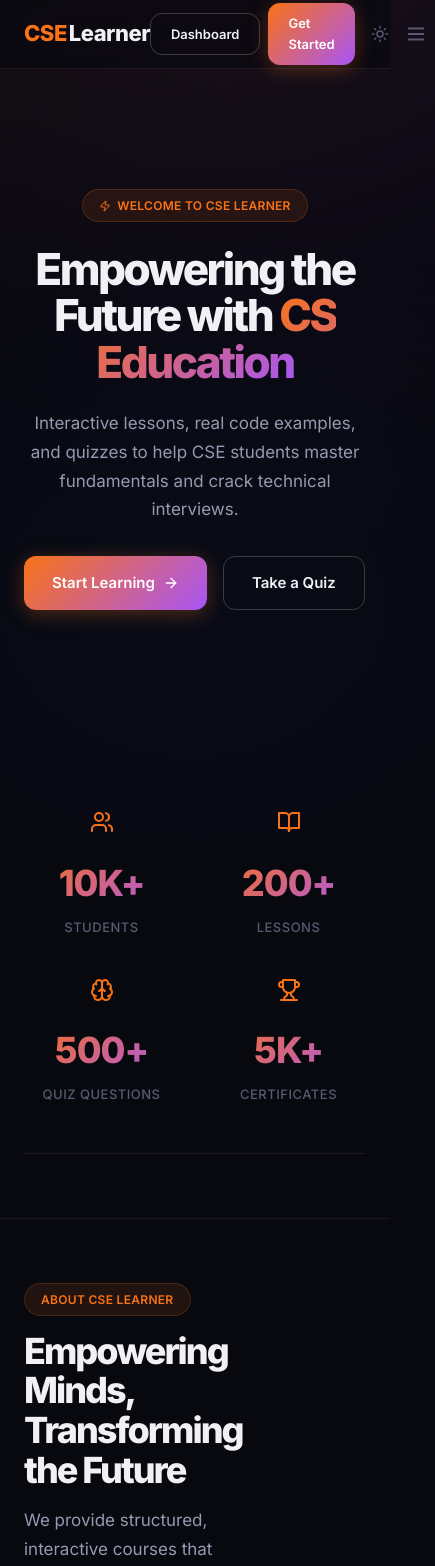
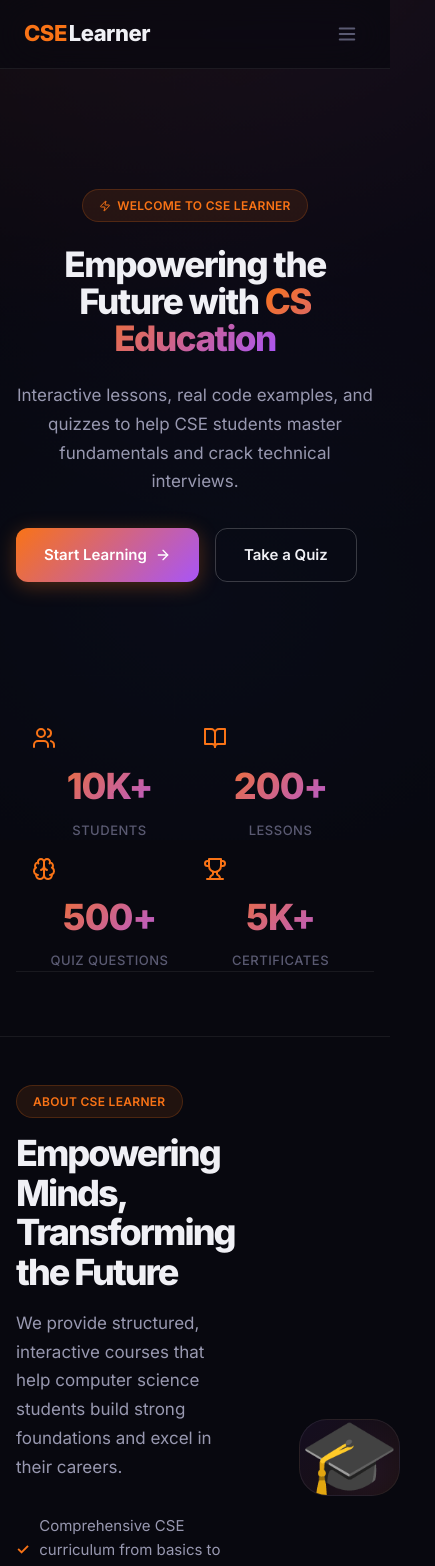
Before and after one commit to Knight-rule/cse-learner, a Next.js app: page / in a window 390 px wide. Shown: the top 1566 px of the page, 435 px wide, since content can reach past the window. Built offline with nearby package versions, Linux system fonts and the light colour scheme.

Commit message:
fix: mobile/responsive design - add 480px breakpoint, hide nav-actions on mobile, responsive about grid, viewport export, playground toolbar overflow fix

```diff
--- a/src/app/globals.css
+++ b/src/app/globals.css
@@ -1,4 +1,6 @@
-@import url('https://fonts.googleapis.com/css2?family=Inter:wght@300;400;500;600;700;800;900&display=swap');
+@tailwind base;
+@tailwind components;
+@tailwind utilities;
 
 :root {
   --bg-primary: #08080f;
@@ -833,12 +835,32 @@ img { max-width: 100%; display: block; }
     padding: 16px; gap: 4px; z-index: 999;
   }
   .nav-mobile { display: flex; }
+  .nav-actions { display: none; }
   .stats-bar { grid-template-columns: repeat(2, 1fr); gap: 32px; }
   .features-grid { grid-template-columns: 1fr; }
   .footer-grid { grid-template-columns: 1fr; gap: 32px; }
   .footer-bottom { flex-direction: column; gap: 16px; text-align: center; }
   .section { padding: 64px 0; }
   .cta-section { padding: 48px 24px; }
+  .about-grid { grid-template-columns: 1fr; }
+  .playground-toolbar { flex-wrap: wrap; gap: 8px; }
+  .playground-toolbar-spacer { display: none; }
+}
+@media (max-width: 480px) {
+  .heading-hero { font-size: clamp(32px, 9vw, 44px); letter-spacing: -1.5px; }
+  .hero-section { padding: 80px 0 40px; }
+  .container { padding: 0 16px; }
+  .section { padding: 48px 0; }
+  .stats-bar { grid-template-columns: 1fr 1fr; gap: 16px; padding: 0 16px; }
+  .stat-card { padding: 16px; }
+  .features-grid { gap: 12px; }
+  .feature-card { padding: 20px; }
+  .playground-wrapper { gap: 0; }
+  .playground-toolbar { padding: 8px 12px; }
+  .playground-toolbar-btn span { display: none; }
+  .playground-question { padding: 12px 16px; }
+  .course-card { min-width: 0; }
+  .footer { padding: 48px 0 24px; }
 }
 
 /* ===== SCROLLBAR ===== */
--- a/src/app/layout.tsx
+++ b/src/app/layout.tsx
@@ -1,10 +1,16 @@
-import type { Metadata } from "next";
+import type { Metadata, Viewport } from "next";
 import { Inter } from "next/font/google";
 import "./globals.css";
 import Navbar from "@/components/Navbar";
 import Footer from "@/components/Footer";
 
 const inter = Inter({ subsets: ["latin"] });
+
+export const viewport: Viewport = {
+  width: "device-width",
+  initialScale: 1,
+  maximumScale: 5,
+};
 
 export const metadata: Metadata = {
   title: "CSE Learner - Master Computer Science",
--- a/src/app/page.tsx
+++ b/src/app/page.tsx
@@ -102,7 +102,7 @@ export default function HomePage() {
       {/* About */}
       <section className="section">
         <div className="container">
-          <div style={{ display: "grid", gridTemplateColumns: "1fr 1fr", gap: 64, alignItems: "center" }}>
+          <div className="about-grid" style={{ display: "grid", gridTemplateColumns: "1fr 1fr", gap: 64, alignItems: "center" }}>
             <div className="animate-fade-in-up">
               <span className="badge badge-accent mb-4" style={{ display: "inline-flex" }}>About CSE Learner</span>
               <h2 className="heading-xl mb-4">
```
